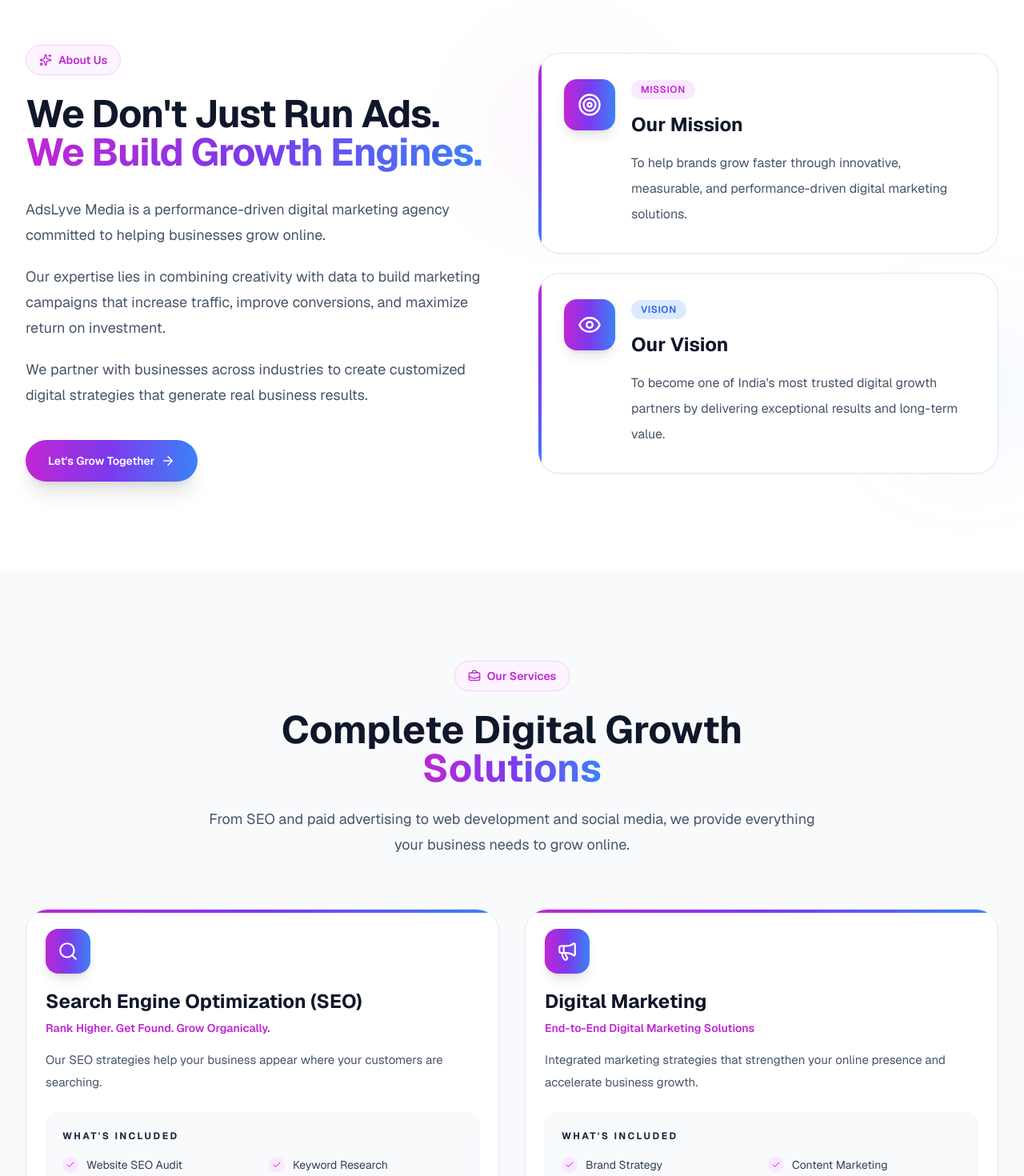
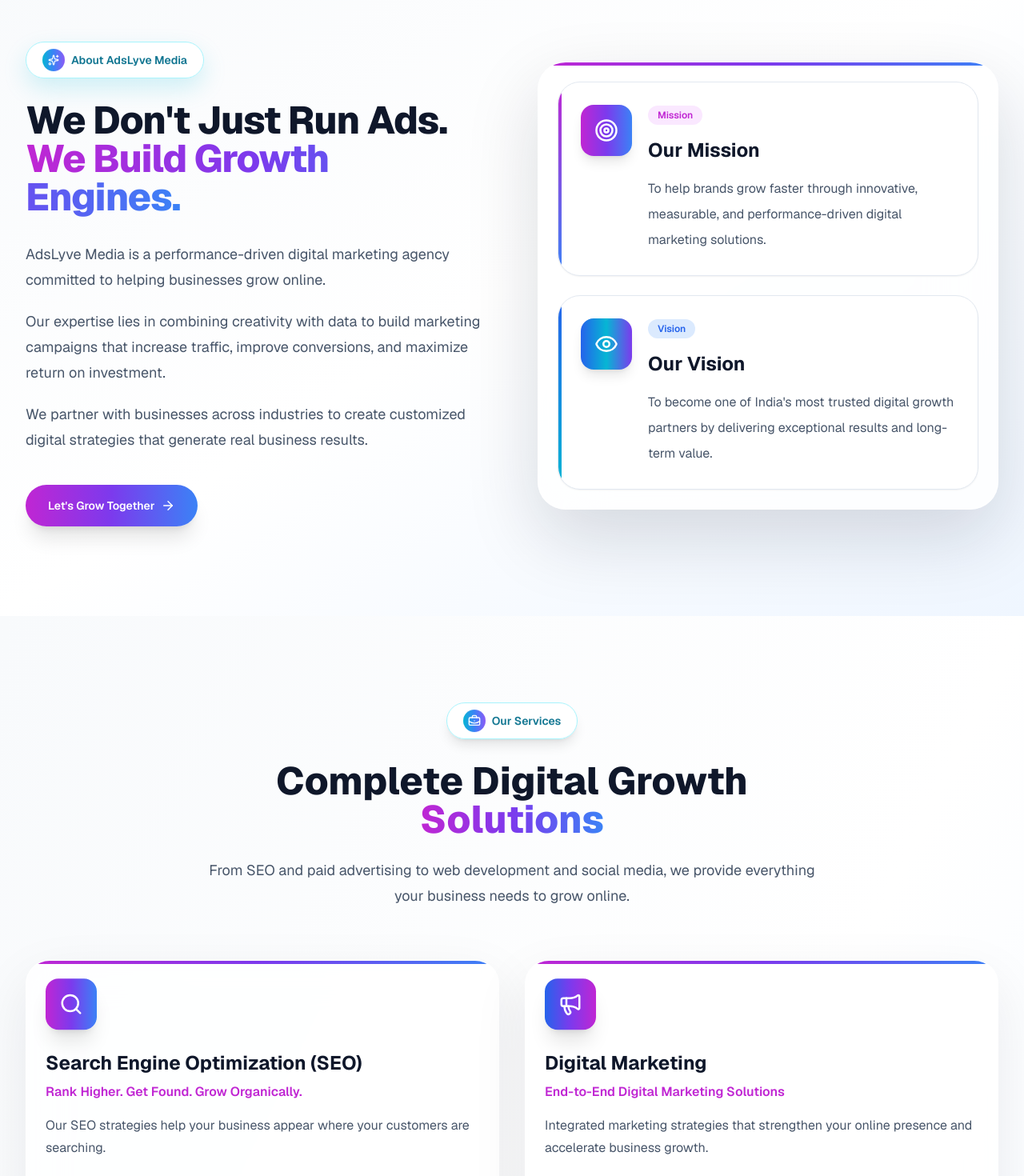
Before and after one commit to pawantech12/adslyvemedia, a Next.js app: page / in a window 1280 px wide. Shown: the part 2520-3990 px from the top of the page at 80% size. Built offline with nearby package versions, Linux system fonts and the light colour scheme.

Commit message:
added colors and animation to remaining section as well

```diff
--- a/src/components/home/AboutSection.jsx
+++ b/src/components/home/AboutSection.jsx
@@ -1,29 +1,105 @@
 "use client";
 
 import Link from "next/link";
-import { ArrowRight, Target, Eye, Sparkles, CheckCircle2 } from "lucide-react";
+import { motion } from "framer-motion";
+import {
+  ArrowRight,
+  Target,
+  Eye,
+  Sparkles,
+  CheckCircle2,
+  TrendingUp,
+  Users,
+  Rocket,
+  BarChart3,
+} from "lucide-react";
 
 export default function About() {
   return (
     <section
       id="about"
-      className="relative overflow-hidden bg-white py-20 lg:py-28"
+      className="relative overflow-hidden bg-gradient-to-br from-slate-50 via-white to-blue-50 py-20 lg:py-28"
     >
-      <div className="absolute inset-0 -z-10">
-        <div className="absolute left-0 top-20 h-80 w-80 rounded-full bg-fuchsia-500/10 blur-3xl" />
-        <div className="absolute right-0 top-0 h-96 w-96 rounded-full bg-blue-500/10 blur-3xl" />
-        <div className="absolute bottom-0 left-1/2 h-80 w-80 -translate-x-1/2 rounded-full bg-violet-500/10 blur-3xl" />
+      {/* Background Effects */}
+      <div className="absolute inset-0 -z-20 overflow-hidden">
+        <motion.div
+          animate={{
+            x: [0, 80, 0],
+            y: [0, 50, 0],
+            scale: [1, 1.15, 1],
+          }}
+          transition={{
+            duration: 16,
+            repeat: Infinity,
+          }}
+          className="absolute -left-32 top-20 h-[420px] w-[420px] rounded-full bg-fuchsia-500/20 blur-[120px]"
+        />
+
+        <motion.div
+          animate={{
+            x: [0, -80, 0],
+            y: [0, 70, 0],
+            scale: [1.1, 1, 1.1],
+          }}
+          transition={{
+            duration: 18,
+            repeat: Infinity,
+          }}
+          className="absolute right-0 top-0 h-[500px] w-[500px] rounded-full bg-blue-500/20 blur-[140px]"
+        />
+
+        <motion.div
+          animate={{
+            y: [0, -50, 0],
+            scale: [1, 1.2, 1],
+          }}
+          transition={{
+            duration: 14,
+            repeat: Infinity,
+          }}
+          className="absolute bottom-0 left-1/2 h-[350px] w-[350px] -translate-x-1/2 rounded-full bg-violet-500/20 blur-[120px]"
+        />
+
+        <div className="absolute inset-0 bg-[linear-gradient(to_right,#e2e8f015_1px,transparent_1px),linear-gradient(to_bottom,#e2e8f015_1px,transparent_1px)] bg-[size:70px_70px]" />
       </div>
 
       <div className="mx-auto max-w-7xl px-5 sm:px-6 lg:px-8">
         <div className="grid items-center gap-16 lg:grid-cols-2">
-          <div>
-            <span className="inline-flex items-center gap-2 rounded-full border border-fuchsia-200 bg-fuchsia-50 px-4 py-2 text-sm font-semibold text-fuchsia-600">
-              <Sparkles size={16} />
-              About Us
-            </span>
+          {/* LEFT CONTENT */}
 
-            <h2 className="mt-6 text-4xl font-bold leading-tight tracking-tight text-slate-900 sm:text-5xl">
+          <motion.div
+            initial={{
+              opacity: 0,
+              x: -40,
+            }}
+            whileInView={{
+              opacity: 1,
+              x: 0,
+            }}
+            viewport={{
+              once: true,
+            }}
+            transition={{
+              duration: 0.8,
+            }}
+          >
+            <motion.span
+              animate={{
+                y: [0, -5, 0],
+              }}
+              transition={{
+                duration: 3,
+                repeat: Infinity,
+              }}
+              className="inline-flex items-center gap-2 rounded-full border border-cyan-200 bg-white/90 px-5 py-2 text-sm font-semibold text-cyan-700 shadow-[0_12px_30px_rgba(6,182,212,.18)] backdrop-blur-xl"
+            >
+              <span className="flex h-7 w-7 items-center justify-center rounded-full bg-gradient-to-r from-cyan-500 via-blue-500 to-violet-500 text-white">
+                <Sparkles size={14} />
+              </span>
+              About AdsLyve Media
+            </motion.span>
+
+            <h2 className="mt-6 text-4xl font-extrabold leading-tight tracking-tight text-slate-900 lg:text-5xl ">
               We Don't Just Run Ads.
               <br />
               <span className="bg-gradient-to-r from-fuchsia-600 via-violet-600 to-blue-500 bg-clip-text text-transparent">
@@ -49,77 +125,137 @@
 
             <Link
               href="#contact"
-              className="group mt-10 inline-flex items-center gap-2 rounded-full bg-gradient-to-r from-fuchsia-600 via-violet-600 to-blue-500 px-7 py-4 text-sm font-semibold text-white shadow-xl transition-all duration-300 hover:-translate-y-1 hover:shadow-fuchsia-300/40"
+              className="group mt-10 inline-flex items-center gap-2 rounded-full bg-gradient-to-r from-fuchsia-600 via-violet-600 to-blue-500 px-7 py-4 text-sm font-semibold text-white shadow-xl transition-all duration-500 hover:-translate-y-1 hover:shadow-fuchsia-300/40"
             >
               Let's Grow Together
               <ArrowRight
                 size={18}
-                className="transition-transform duration-300 group-hover:translate-x-1"
+                className="transition-transform duration-300 group-hover:translate-x-2"
               />
             </Link>
-          </div>
+          </motion.div>
 
-          <div className="relative">
-            <div className="absolute -left-8 top-8 hidden h-32 w-32 rounded-full bg-fuchsia-500/10 blur-3xl lg:block" />
-            <div className="absolute -right-8 bottom-8 hidden h-36 w-36 rounded-full bg-blue-500/10 blur-3xl lg:block" />
+          {/* RIGHT SIDE */}
 
-            <div className="space-y-6">
-              <div className="group relative overflow-hidden rounded-[28px] border border-slate-200 bg-white p-8 shadow-sm transition-all duration-500 hover:-translate-y-2 hover:border-fuchsia-200 hover:shadow-[0_20px_50px_rgba(15,23,42,0.10)]">
-                <div className="absolute left-0 top-0 h-full w-1 bg-gradient-to-b from-fuchsia-600 via-violet-600 to-blue-500" />
+          <motion.div
+            initial={{
+              opacity: 0,
+              x: 40,
+            }}
+            whileInView={{
+              opacity: 1,
+              x: 0,
+            }}
+            viewport={{
+              once: true,
+            }}
+            transition={{
+              duration: 0.8,
+            }}
+            className="relative"
+          >
+            <div className="relative rounded-[35px] overflow-hidden border border-white/70 bg-white/80 p-6 shadow-[0_35px_90px_rgba(15,23,42,.15)] backdrop-blur-2xl">
+              <div className="absolute inset-x-0 top-0 h-1 bg-gradient-to-r from-fuchsia-600 via-violet-600 to-blue-500" />
 
-                <div className="absolute -right-14 -top-14 h-32 w-32 rounded-full bg-gradient-to-br from-fuchsia-100 to-blue-100 opacity-0 blur-3xl transition-opacity duration-500 group-hover:opacity-100" />
+              {/* Mission */}
+              <motion.div
+                whileHover={{
+                  y: -8,
+                }}
+                className="
+    group relative overflow-hidden rounded-[24px] sm:rounded-[28px]
+    border border-slate-200
+    bg-white
+    p-5 sm:p-6 lg:p-7
+    shadow-sm
+    transition-all duration-500
+    hover:shadow-xl
+  "
+              >
+                <div className="absolute left-0 top-0 h-full w-1 bg-gradient-to-b from-fuchsia-600 to-blue-500" />
 
-                <div className="flex items-start gap-5">
-                  <div className="flex h-16 w-16 shrink-0 items-center justify-center rounded-2xl bg-gradient-to-r from-fuchsia-600 via-violet-600 to-blue-500 text-white shadow-lg transition-transform duration-500 group-hover:scale-110 group-hover:rotate-6">
-                    <Target size={30} />
+                <div className="flex flex-col gap-5 sm:flex-row sm:gap-5">
+                  <div
+                    className="
+        flex h-14 w-14 shrink-0
+        sm:h-16 sm:w-16
+        items-center justify-center
+        rounded-2xl
+        bg-gradient-to-r from-fuchsia-600 via-violet-600 to-blue-500
+        text-white shadow-lg
+      "
+                  >
+                    <Target size={26} className="sm:h-[30px] sm:w-[30px]" />
                   </div>
 
-                  <div>
-                    <span className="inline-flex rounded-full bg-fuchsia-100 px-3 py-1 text-xs font-semibold uppercase tracking-wider text-fuchsia-600">
+                  <div className="flex-1">
+                    <span className="inline-flex rounded-full bg-fuchsia-100 px-3 py-1 text-xs font-semibold text-fuchsia-600">
                       Mission
                     </span>
 
-                    <h3 className="mt-4 text-2xl font-bold text-slate-900">
+                    <h3 className="mt-3 text-xl font-bold text-slate-900 sm:mt-4 sm:text-2xl">
                       Our Mission
                     </h3>
 
-                    <p className="mt-4 leading-8 text-slate-600">
+                    <p className="mt-3 text-sm leading-7 text-slate-600 sm:mt-4 sm:text-base sm:leading-8">
                       To help brands grow faster through innovative, measurable,
                       and performance-driven digital marketing solutions.
                     </p>
                   </div>
                 </div>
-              </div>
+              </motion.div>
 
-              <div className="group relative overflow-hidden rounded-[28px] border border-slate-200 bg-white p-8 shadow-sm transition-all duration-500 hover:-translate-y-2 hover:border-blue-200 hover:shadow-[0_20px_50px_rgba(15,23,42,0.10)]">
-                <div className="absolute left-0 top-0 h-full w-1 bg-gradient-to-b from-fuchsia-600 via-violet-600 to-blue-500" />
+              {/* Vision */}
 
-                <div className="absolute -right-14 -top-14 h-32 w-32 rounded-full bg-gradient-to-br from-blue-100 to-fuchsia-100 opacity-0 blur-3xl transition-opacity duration-500 group-hover:opacity-100" />
+              <motion.div
+                whileHover={{
+                  y: -8,
+                }}
+                className="
+    group relative mt-5 overflow-hidden rounded-[24px] sm:mt-6 sm:rounded-[28px]
+    border border-slate-200
+    bg-white
+    p-5 sm:p-6 lg:p-7
+    shadow-sm
+    transition-all duration-500
+    hover:shadow-xl
+  "
+              >
+                <div className="absolute left-0 top-0 h-full w-1 bg-gradient-to-b from-blue-600 to-cyan-500" />
 
-                <div className="flex items-start gap-5">
-                  <div className="flex h-16 w-16 shrink-0 items-center justify-center rounded-2xl bg-gradient-to-r from-fuchsia-600 via-violet-600 to-blue-500 text-white shadow-lg transition-transform duration-500 group-hover:scale-110 group-hover:rotate-6">
-                    <Eye size={30} />
+                <div className="flex flex-col gap-5 sm:flex-row sm:gap-5">
+                  <div
+                    className="
+        flex h-14 w-14 shrink-0
+        sm:h-16 sm:w-16
+        items-center justify-center
+        rounded-2xl
+        bg-gradient-to-r from-blue-600 via-cyan-500 to-violet-600
+        text-white shadow-lg
+      "
+                  >
+                    <Eye size={26} className="sm:h-[30px] sm:w-[30px]" />
                   </div>
 
-                  <div>
-                    <span className="inline-flex rounded-full bg-blue-100 px-3 py-1 text-xs font-semibold uppercase tracking-wider text-blue-600">
+                  <div className="flex-1">
+                    <span className="inline-flex rounded-full bg-blue-100 px-3 py-1 text-xs font-semibold text-blue-600">
                       Vision
                     </span>
 
-                    <h3 className="mt-4 text-2xl font-bold text-slate-900">
+                    <h3 className="mt-3 text-xl font-bold text-slate-900 sm:mt-4 sm:text-2xl">
                       Our Vision
                     </h3>
 
-                    <p className="mt-4 leading-8 text-slate-600">
+                    <p className="mt-3 text-sm leading-7 text-slate-600 sm:mt-4 sm:text-base sm:leading-8">
                       To become one of India's most trusted digital growth
                       partners by delivering exceptional results and long-term
                       value.
                     </p>
                   </div>
                 </div>
-              </div>
+              </motion.div>
             </div>
-          </div>
+          </motion.div>
         </div>
       </div>
     </section>
--- a/src/components/home/ServicesSection.jsx
+++ b/src/components/home/ServicesSection.jsx
@@ -1,6 +1,6 @@
 "use client";
 
-import Link from "next/link";
+import { motion } from "framer-motion";
 import {
   Search,
   Megaphone,
@@ -10,8 +10,8 @@
   Share2,
   Globe,
   Mail,
-  ArrowRight,
   Check,
+  Sparkles,
 } from "lucide-react";
 import { BriefcaseBusiness } from "lucide-react";
 
@@ -170,15 +170,89 @@
 
 export default function Services() {
   return (
-    <section id="services" className="bg-slate-50 py-20 lg:py-28">
+    <section
+      id="services"
+      className="relative overflow-hidden bg-gradient-to-br from-slate-50 via-white to-blue-50 py-20 lg:py-28"
+    >
+      {/* Animated Background */}
+
+      <div className="absolute inset-0 -z-10 overflow-hidden">
+        <motion.div
+          animate={{
+            x: [0, 80, 0],
+            y: [0, 50, 0],
+            scale: [1, 1.15, 1],
+          }}
+          transition={{
+            duration: 16,
+            repeat: Infinity,
+          }}
+          className="absolute -left-40 top-20 h-[420px] w-[420px] rounded-full bg-fuchsia-500/20 blur-[120px]"
+        />
+
+        <motion.div
+          animate={{
+            x: [0, -70, 0],
+            y: [0, 80, 0],
+          }}
+          transition={{
+            duration: 18,
+            repeat: Infinity,
+          }}
+          className="absolute right-0 top-0 h-[500px] w-[500px] rounded-full bg-blue-500/20 blur-[140px]"
+        />
+
+        <motion.div
+          animate={{
+            scale: [1, 1.2, 1],
+          }}
+          transition={{
+            duration: 14,
+            repeat: Infinity,
+          }}
+          className="absolute bottom-0 left-1/2 h-[350px] w-[350px] -translate-x-1/2 rounded-full bg-violet-500/20 blur-[120px]"
+        />
+
+        <div className="absolute inset-0 bg-[linear-gradient(to_right,#e2e8f015_1px,transparent_1px),linear-gradient(to_bottom,#e2e8f015_1px,transparent_1px)] bg-[size:70px_70px]" />
+      </div>
+
       <div className="mx-auto max-w-7xl px-5 sm:px-6 lg:px-8">
-        <div className="mx-auto max-w-3xl text-center">
-          <span className="inline-flex items-center gap-2 rounded-full border border-fuchsia-200 bg-fuchsia-50 px-4 py-2 text-sm font-semibold text-fuchsia-600">
-            <BriefcaseBusiness size={16} />
+        {/* HEADER */}
+
+        <motion.div
+          initial={{
+            opacity: 0,
+            y: 30,
+          }}
+          whileInView={{
+            opacity: 1,
+            y: 0,
+          }}
+          viewport={{
+            once: true,
+          }}
+          transition={{
+            duration: 0.8,
+          }}
+          className="mx-auto max-w-3xl text-center"
+        >
+          <motion.span
+            animate={{
+              y: [0, -5, 0],
+            }}
+            transition={{
+              duration: 3,
+              repeat: Infinity,
+            }}
+            className="inline-flex items-center gap-2 rounded-full border border-cyan-200 bg-white/90 px-5 py-2 text-sm font-semibold text-cyan-700 shadow-lg backdrop-blur-xl"
+          >
+            <span className="flex h-7 w-7 items-center justify-center rounded-full bg-gradient-to-r from-cyan-500 via-blue-500 to-violet-500 text-white">
+              <BriefcaseBusiness size={16} />
+            </span>
             Our Services
-          </span>
+          </motion.span>
 
-          <h2 className="mt-6 text-4xl font-bold text-slate-900 lg:text-5xl">
+          <h2 className="mt-6 text-4xl font-extrabold text-slate-900 lg:text-5xl">
             Complete Digital Growth
             <span className="bg-gradient-to-r from-fuchsia-600 via-violet-600 to-blue-500 bg-clip-text text-transparent">
               {" "}
@@ -190,57 +264,92 @@
             From SEO and paid advertising to web development and social media,
             we provide everything your business needs to grow online.
           </p>
-        </div>
+        </motion.div>
+
+        {/* CARDS */}
 
         <div className="mt-16 grid gap-8 lg:grid-cols-2">
-          {services.map((service) => {
+          {services.map((service, index) => {
             const Icon = service.icon;
 
             return (
-              <div
+              <motion.div
                 key={service.title}
-                className="group relative overflow-hidden rounded-[28px] border border-slate-200 bg-white p-6 transition-all duration-500 hover:-translate-y-2 hover:border-fuchsia-200 hover:shadow-[0_20px_50px_rgba(15,23,42,0.10)]"
+                initial={{
+                  opacity: 0,
+                  y: 40,
+                }}
+                whileInView={{
+                  opacity: 1,
+                  y: 0,
+                }}
+                viewport={{
+                  once: true,
+                }}
+                transition={{
+                  duration: 0.6,
+                  delay: index * 0.08,
+                }}
+                whileHover={{
+                  y: -10,
+                }}
+                className="group relative overflow-hidden rounded-[30px] border border-white/70 bg-white/80 p-6 shadow-[0_25px_70px_rgba(15,23,42,.08)] backdrop-blur-xl transition-all duration-500"
               >
-                <div className="absolute left-0 top-0 h-1 w-full bg-gradient-to-r from-fuchsia-600 via-violet-600 to-blue-500" />
+                <div className="absolute inset-x-0 top-0 h-1 bg-gradient-to-r from-fuchsia-600 via-violet-600 to-blue-500" />
 
-                <div className="absolute -right-16 -top-16 h-40 w-40 rounded-full bg-gradient-to-br from-fuchsia-100 to-blue-100 opacity-0 blur-3xl transition-opacity duration-500 group-hover:opacity-100" />
+                <div className="absolute -right-20 -top-20 h-48 w-48 rounded-full bg-gradient-to-br from-fuchsia-200 to-blue-200 opacity-0 blur-3xl transition duration-500 group-hover:opacity-100" />
 
-                <div className="flex h-14 w-14 items-center justify-center rounded-2xl bg-gradient-to-r from-fuchsia-600 via-violet-600 to-blue-500 text-white shadow-lg transition-all duration-500 group-hover:scale-110 group-hover:rotate-6">
-                  <Icon size={26} />
-                </div>
+                <motion.div
+                  animate={{
+                    y: [0, -5, 0],
+                  }}
+                  transition={{
+                    duration: 4,
+                    repeat: Infinity,
+                  }}
+                  className={`flex h-16 w-16 items-center justify-center rounded-2xl bg-gradient-to-r ${service.color} text-white shadow-xl`}
+                >
+                  <Icon size={30} />
+                </motion.div>
 
-                <h3 className="mt-5 text-2xl font-bold leading-tight text-slate-900">
+                <h3 className="mt-6 text-2xl font-bold text-slate-900">
                   {service.title}
                 </h3>
 
-                <p className="mt-2 text-sm font-semibold text-fuchsia-600">
+                <p className="mt-2 font-semibold text-fuchsia-600">
                   {service.subtitle}
                 </p>
 
-                <p className="mt-4 text-[15px] leading-7 text-slate-600">
+                <p className="mt-4 leading-7 text-slate-600">
                   {service.description}
                 </p>
 
-                <div className="mt-6 rounded-2xl border border-slate-100 bg-slate-50 p-5">
+                <div className="mt-6 rounded-2xl border border-slate-100 bg-slate-50/80 p-5">
                   <h4 className="mb-4 text-xs font-bold uppercase tracking-[0.2em] text-slate-800">
                     What's Included
                   </h4>
 
-                  <div className="grid gap-x-4 gap-y-3 sm:grid-cols-2">
+                  <div className="grid gap-3 sm:grid-cols-2">
                     {service.features.map((feature) => (
-                      <div key={feature} className="flex items-start gap-2.5">
-                        <div className="mt-0.5 flex h-5 w-5 shrink-0 items-center justify-center rounded-full bg-fuchsia-100">
-                          <Check size={12} className="text-fuchsia-600" />
-                        </div>
+                      <motion.div
+                        key={feature}
+                        whileHover={{
+                          x: 5,
+                        }}
+                        className="flex items-center gap-3"
+                      >
+                        <span className="flex h-6 w-6 items-center justify-center rounded-full bg-gradient-to-r from-fuchsia-500 to-blue-500 text-white">
+                          <Check size={13} />
+                        </span>
 
-                        <span className="text-sm leading-6 text-slate-700">
+                        <span className="text-sm text-slate-700">
                           {feature}
                         </span>
-                      </div>
+                      </motion.div>
                     ))}
                   </div>
                 </div>
-              </div>
+              </motion.div>
             );
           })}
         </div>
```
Also changed, not shown: src/components/home/ProcessSection.jsx (+173 -31 lines).
